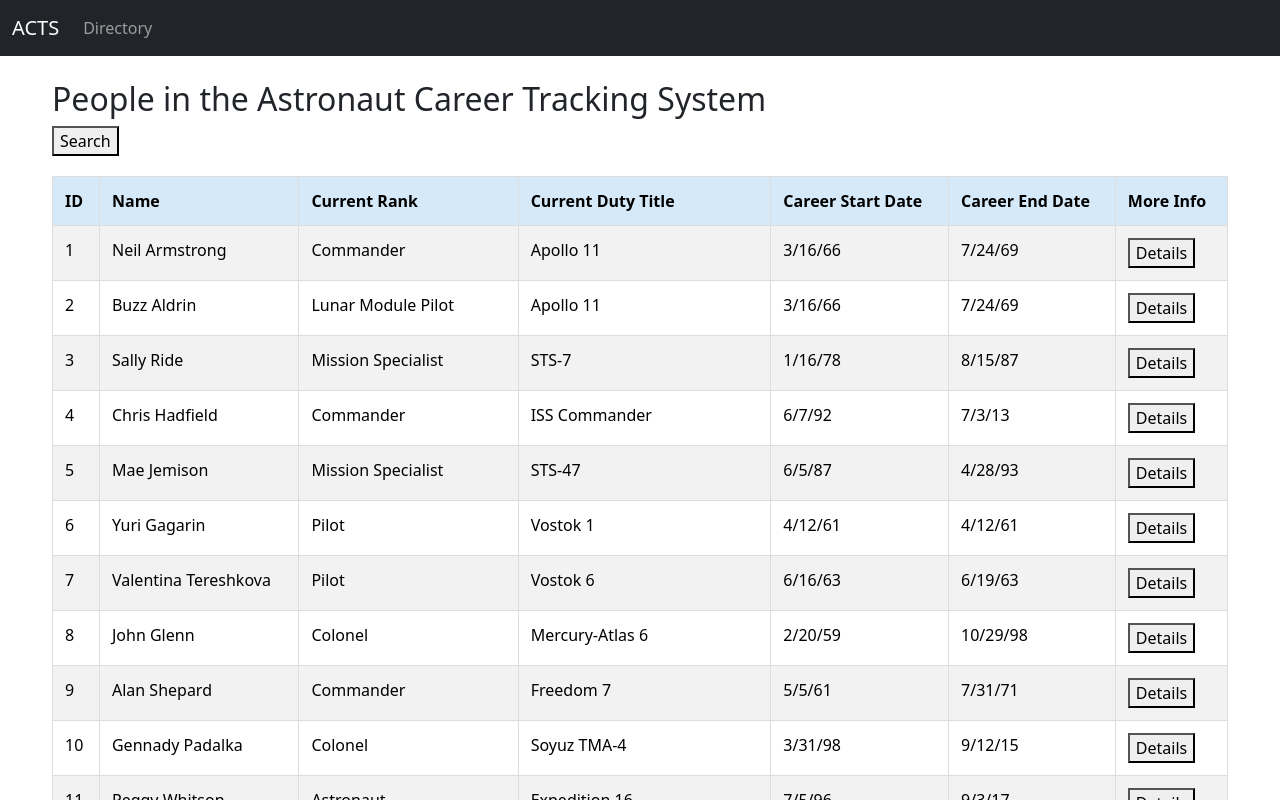
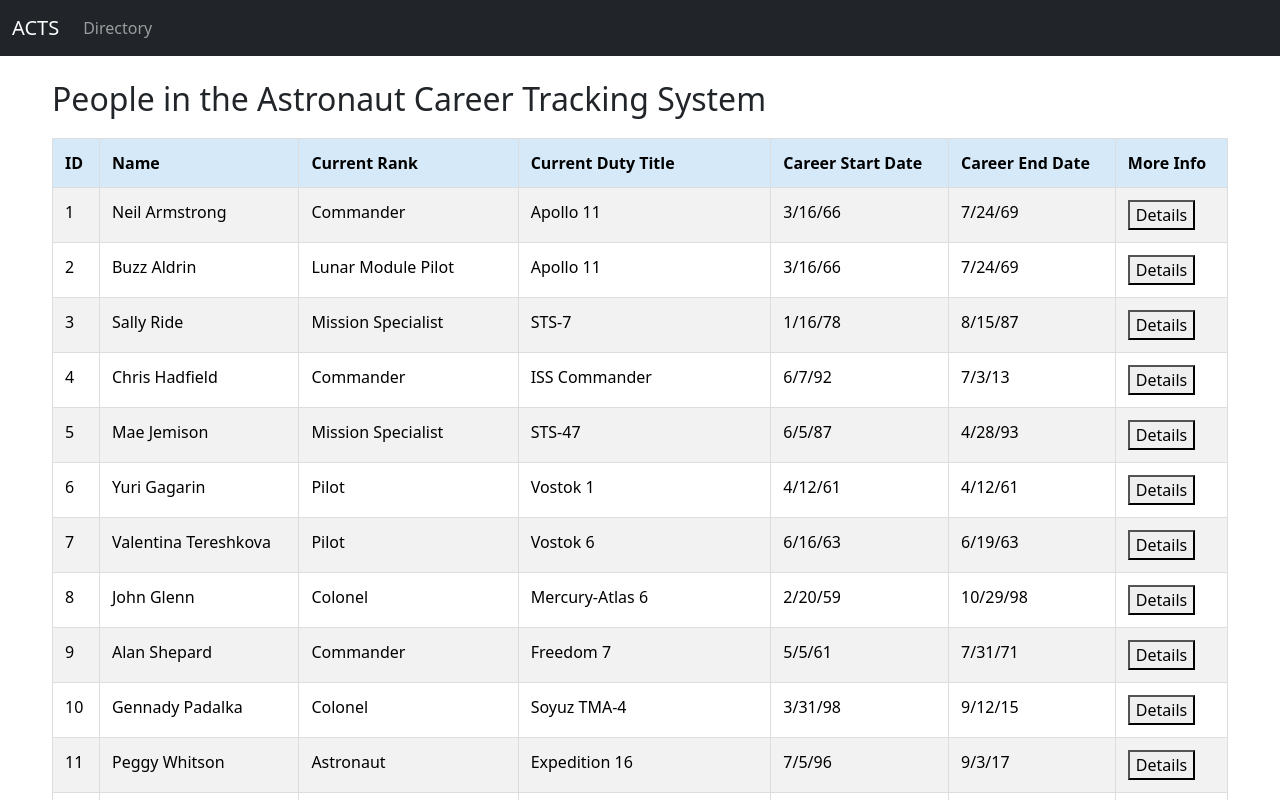
Before and after one commit to bochia/Stargate, an Angular app in the folder stargate.client/: page /directory in a window 1280 px wide. Shown: the top 800 px of the page. Built offline with nearby package versions, Linux system fonts and the light colour scheme.

Commit message:
visual: removed filiter button.

```diff
--- a/stargate.client/src/app/person-directory/person-directory.component.html
+++ b/stargate.client/src/app/person-directory/person-directory.component.html
@@ -1,7 +1,5 @@
 <div class="container mt-4">
   <h2>People in the Astronaut Career Tracking System</h2>
-
-  <button (click)="filterTable()">Search</button>
 
   <table class="table table-hover table-striped">
     <thead class="thead-dark">
```
